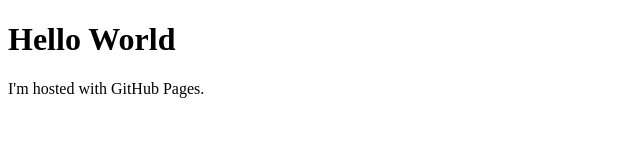
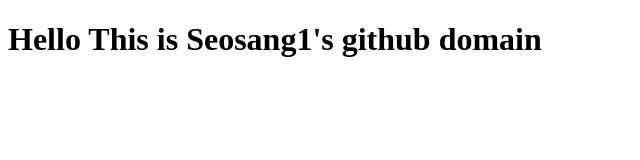
Before and after one commit to ssw824/ssw.null.io, a plain HTML site: page index.html in a window 1280 px wide. Shown: the whole page, without its empty margins (0-640 px from the left). Drawn offline with Linux system fonts and the light colour scheme.

Commit message:
Update index.html

```diff
--- a/index.html
+++ b/index.html
@@ -1,7 +1,6 @@
 <!DOCTYPE html>
 <html>
 <body>
-<h1>Hello World</h1>
-<p>I'm hosted with GitHub Pages.</p>
+  <h1>Hello This is Seosang1's github domain</h1>
 </body>
 </html>
```
